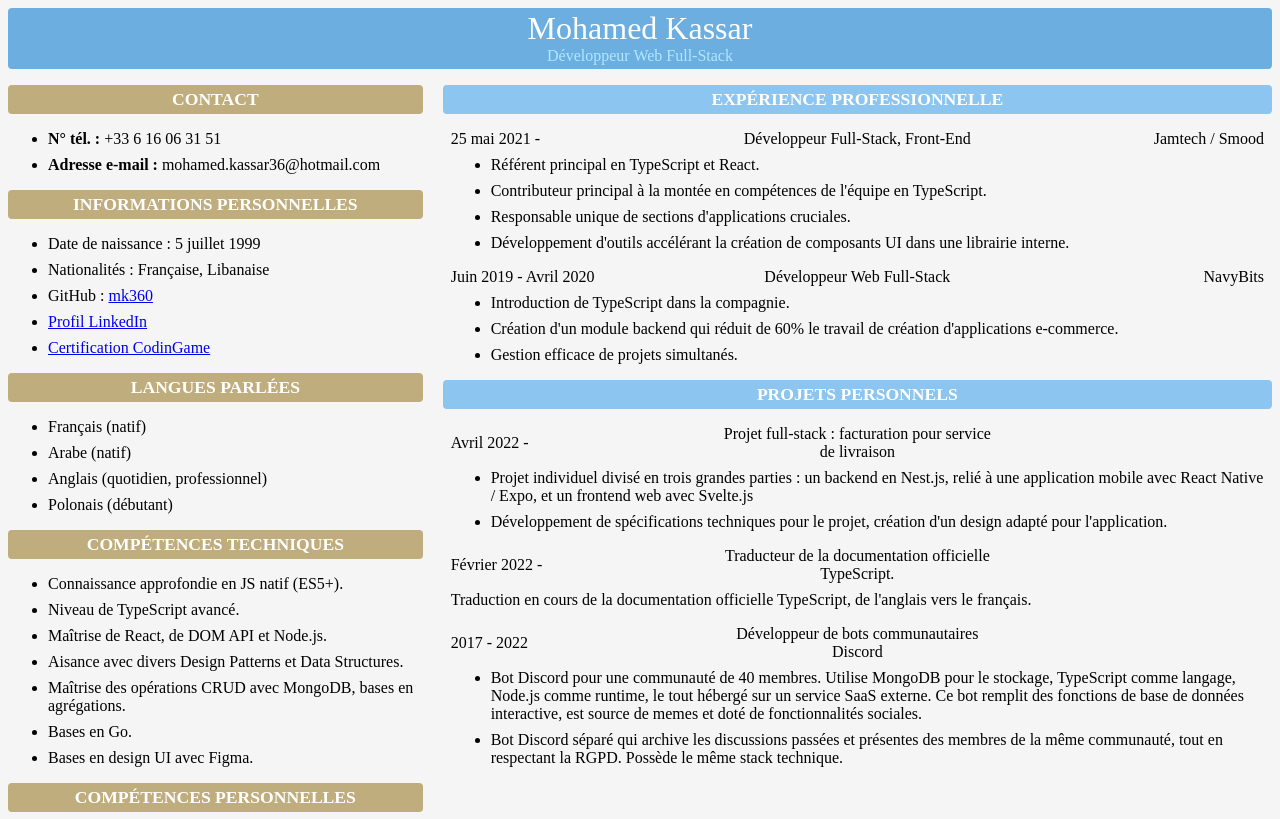
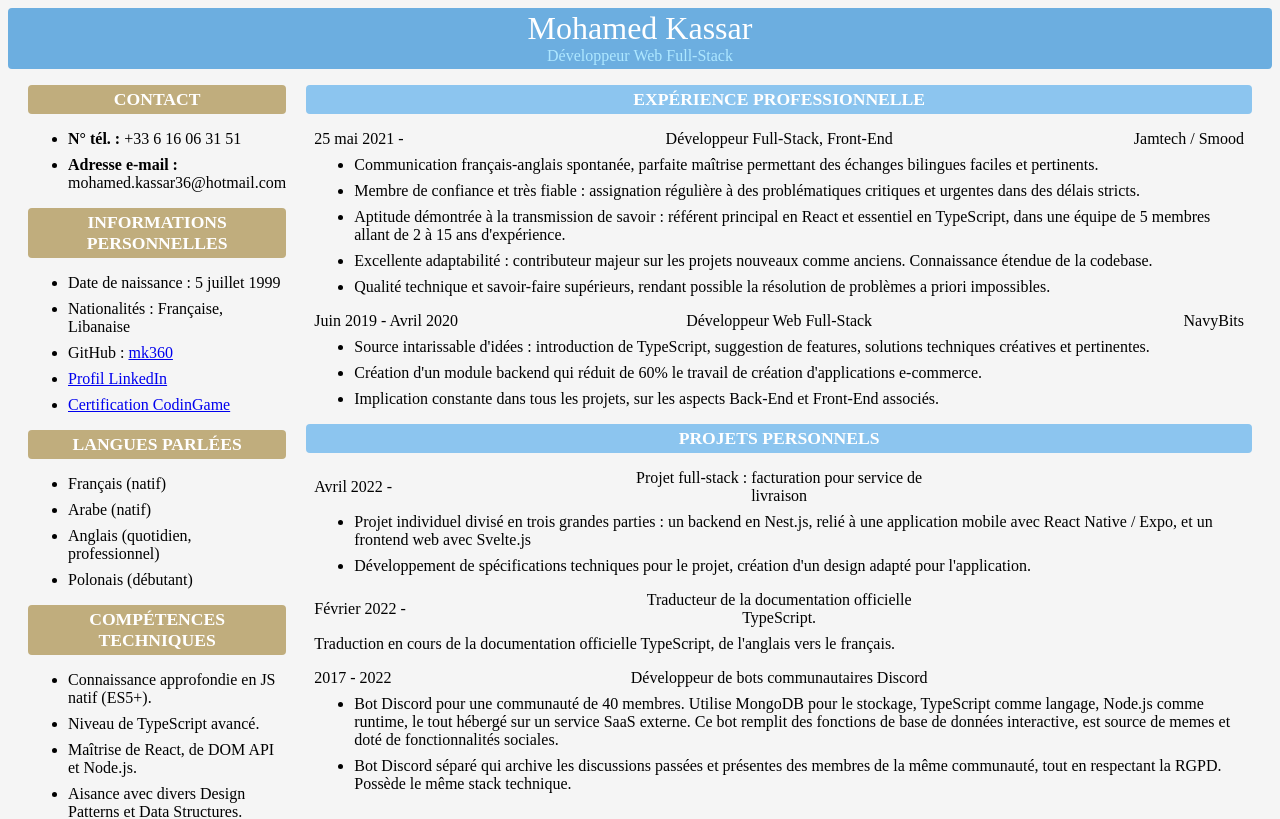
Before and after one commit to mk360/cv, a React (Create React App) app: page /#/ in a window 1280 px wide. Shown: the top 819 px of the page. Built offline with nearby package versions, Linux system fonts and the light colour scheme; a web font is replaced by a local one.

Commit message:
adjust wording

```diff
--- a/src/translations/en.ts
+++ b/src/translations/en.ts
@@ -79,10 +79,11 @@ const EN: TranslationFileStructure = {
       company: "Jamtech / Smood",
       position: "Full-Stack, Front-End Developer",
       highlights: [
-        "Main contributor in TypeScript and React.",
-        "Major contributor in the team's skill development in TypeScript.",
-        "Handled sections of crucial applications alone.",
-        "Developed tools that accelerated the creation of UI components in a shared library."
+        "Spontaneous French-English communication. Perfect language mastery allowing for relevant bilingual discussions.",
+        "Trustworthiness and reliability: regular handling of critical and urgent issues within strict timeframes.",
+        "Proven teaching ability: key member and knowledge provider in TypeScript and React, in a 5-member team ranging between 2 and 15 experience years.",
+        "Excellent adaptability: major contributor in legacy and new projects, extensive codebase knowledge.",
+        "Superior technical know-how that allows for solving apparently-impossible problems."
       ]
     },
     {
--- a/src/translations/fr.ts
+++ b/src/translations/fr.ts
@@ -79,10 +79,11 @@ const FR: TranslationFileStructure = {
       company: "Jamtech / Smood",
       position: "Développeur Full-Stack, Front-End",
       highlights: [
-        "Référent principal en TypeScript et React.",
-        "Contributeur principal à la montée en compétences de l'équipe en TypeScript.",
-        "Responsable unique de sections d'applications cruciales.",
-        "Développement d'outils accélérant la création de composants UI dans une librairie interne."
+        "Communication français-anglais spontanée, parfaite maîtrise permettant des échanges bilingues faciles et pertinents.",
+        "Membre de confiance et très fiable : assignation régulière à des problématiques critiques et urgentes dans des délais stricts.",
+        "Aptitude démontrée à la transmission de savoir : référent principal en React et essentiel en TypeScript, dans une équipe de 5 membres allant de 2 à 15 ans d'expérience.",
+        "Excellente adaptabilité : contributeur majeur sur les projets nouveaux comme anciens. Connaissance étendue de la codebase.",
+        "Qualité technique et savoir-faire supérieurs, rendant possible la résolution de problèmes a priori impossibles.",
       ]
     },
     {
@@ -91,9 +92,9 @@ const FR: TranslationFileStructure = {
       company: "NavyBits",
       position: "Développeur Web Full-Stack",
       highlights: [
-        "Introduction de TypeScript dans la compagnie.",
+        "Source intarissable d'idées : introduction de TypeScript, suggestion de features, solutions techniques créatives et pertinentes.",
         "Création d'un module backend qui réduit de 60% le travail de création d'applications e-commerce.",
-        "Gestion efficace de projets simultanés."
+        "Implication constante dans tous les projets, sur les aspects Back-End et Front-End associés."
       ]
     }]
   },
--- a/src/view/cv.scss
+++ b/src/view/cv.scss
@@ -1,14 +1,15 @@
 @import '../styles/variables.scss';
 
 .main-view {
-    display: flex;
+    display: block;
+    padding: 0 20px 0 20px;
 
     ul {
         margin: 0;
     }
 
-    @media (max-width: 768px) {
-        display: block;
+    @media (min-width: 768px) {
+        display: flex;
     }
 }
 
--- a/src/view/cv.tsx
+++ b/src/view/cv.tsx
@@ -11,7 +11,7 @@ function CVView() {
         <main className='background'>
             <Intro />
             <div className='main-view'>
-                <Column className='side' flexSize={3}>
+                <Column className='side' flexSize={1.5}>
                     <Header theme='secondary'>
                         {t('contact-informations.title')}
                     </Header>
```
